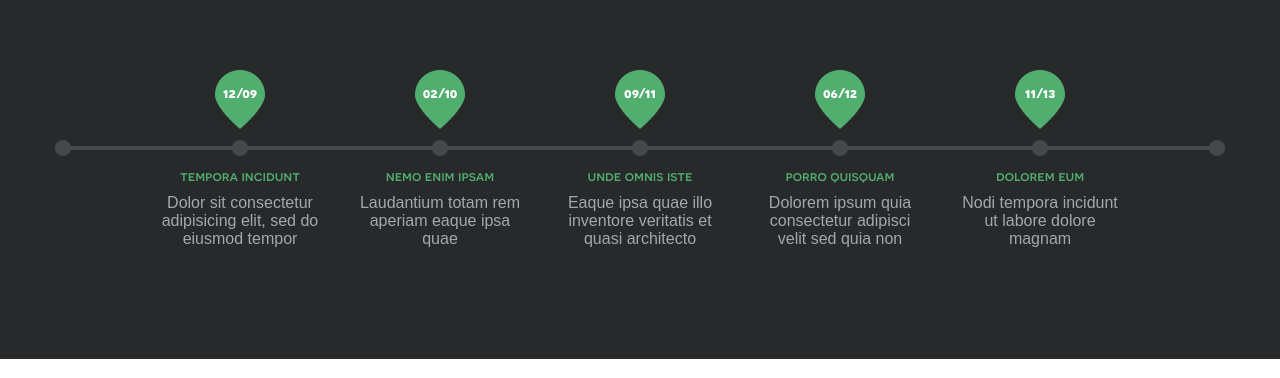
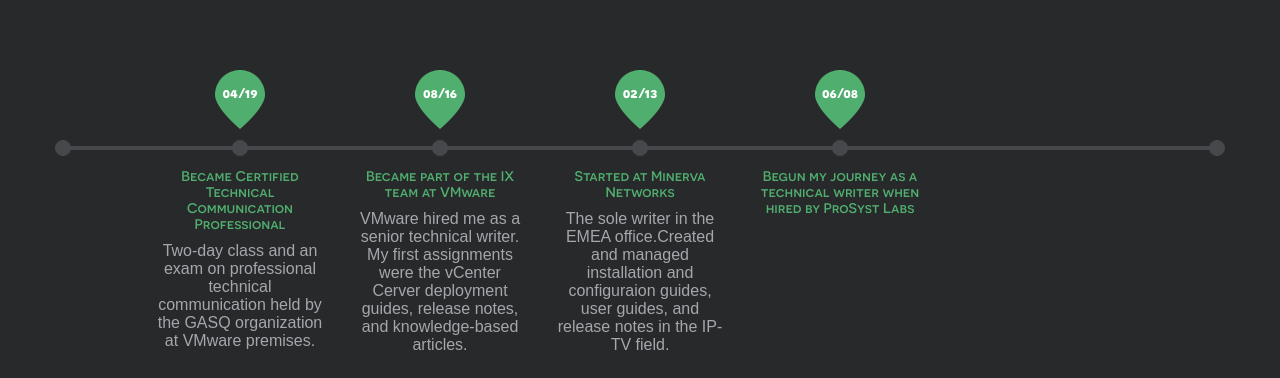
Before and after one commit to eminikolova/eminikolova.github.io, a plain HTML site: page index.html in a window 1280 px wide. Shown: the part 574-952 px from the top of the page. Drawn offline with nearby package versions, Linux system fonts and the light colour scheme.

Commit message:
Initial Commit

```diff
--- a/index.html
+++ b/index.html
@@ -7,7 +7,7 @@
 	<meta name="viewport" content="width=device-width, initial-scale=1, maximum-scale=1, minimum-scale=1, user-scalable=no">
 	<meta http-equiv="X-UA-Compatible" content="IE=edge,chrome=1">
 	<meta name="format-detection" content="telephone=no">
-	<title>John Markowitz</title>
+	<title>Emiliya Ivanova-Nikolova</title>
 	<link rel="stylesheet" href="js/fancybox/jquery.fancybox.css" type="text/css" media="screen" />
 	<link rel="stylesheet" href="css/all.css" />
 	<link rel="stylesheet" href="css/screen.css" />
@@ -40,38 +40,31 @@
 						<ul>
 							<li>
 								<div class="date">
-									<span>12/09</span>
+									<span>04/19</span>
 								</div>
-								<h3>tempora incidunt</h3>
-								<p>Dolor sit consectetur adipisicing elit, sed do eiusmod tempor</p>
+								<h3>Became Certified Technical Communication Professional</h3>
+								<p>Two-day class and an exam on professional technical communication held by the GASQ organization at VMware premises.</p>
 							</li>
 							<li>
 								<div class="date">
-									<span>02/10</span>
+									<span>08/16</span>
 								</div>
-								<h3>nemo enim ipsam</h3>
-								<p>Laudantium totam rem aperiam eaque ipsa quae</p>
+								<h3>Became part of the IX team at VMware</h3>
+								<p>VMware hired me as a senior technical writer. My first assignments were the vCenter Cerver deployment guides, release notes, and knowledge-based articles.</p>
 							</li>
 							<li>
 								<div class="date">
-									<span>09/11</span>
+									<span>02/13</span>
 								</div>
-								<h3>unde omnis iste</h3>
-								<p>Eaque ipsa quae illo inventore veritatis et quasi architecto </p>
+								<h3>Started at Minerva Networks</h3>
+								<p>The sole writer in the EMEA office.Created and managed installation and configuraion guides, user guides, and release notes in the IP-TV field.</p>
 							</li>
 							<li>
 								<div class="date">
-									<span>06/12</span>
+									<span>06/08</span>
 								</div>
-								<h3>porro quisquam</h3>
-								<p>Dolorem ipsum quia consectetur adipisci velit sed quia non</p>
-							</li>
-							<li>
-								<div class="date">
-									<span>11/13</span>
-								</div>
-								<h3>dolorem eum</h3>
-								<p>Nodi tempora incidunt ut labore dolore magnam</p>
+								<h3>Begun my journey as a technical writer when hired by ProSyst Labs</h3>
+								<p></p>
 							</li>
 						</ul>
 					</div>
```
Also changed, not shown: css/all.css, images/pic_08.png.
